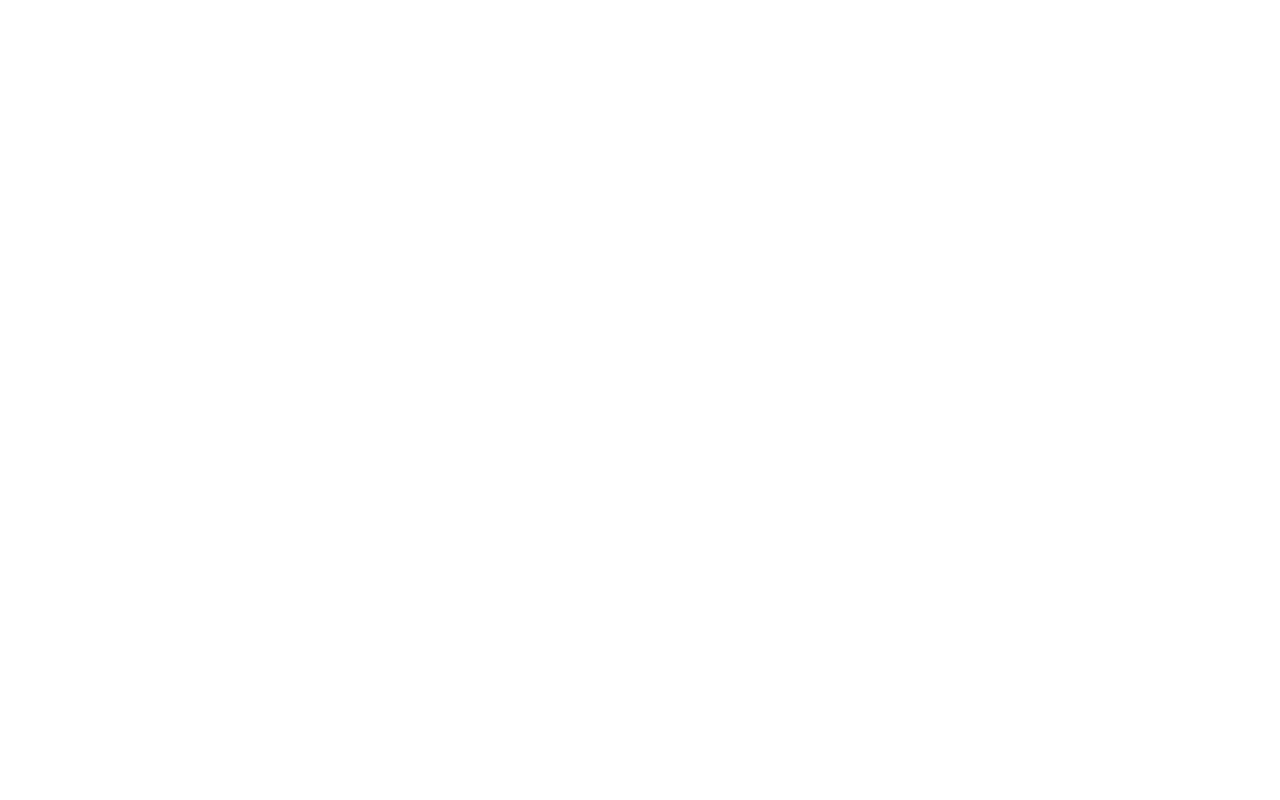
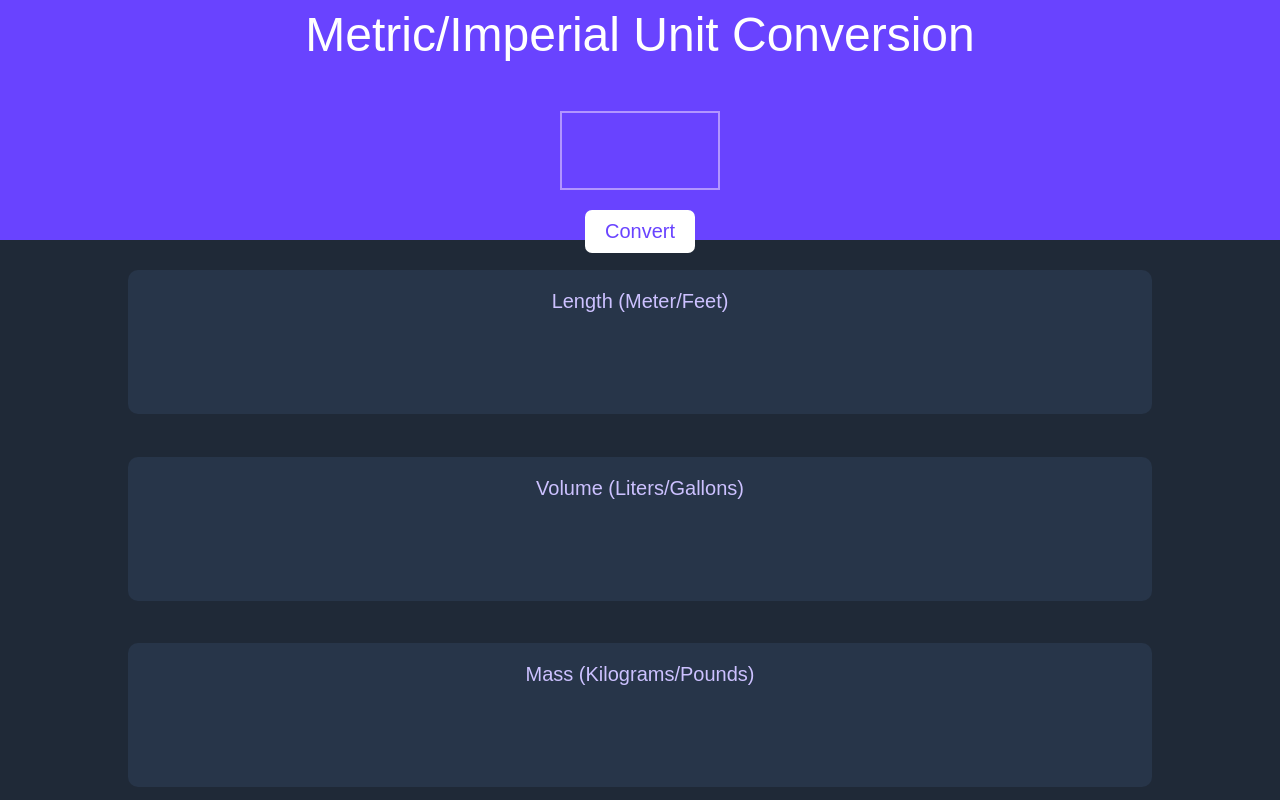
Before and after one commit to MohamedAshrafff/Unit_Converter, a plain HTML site: page index.html in a window 1280 px wide. Drawn offline with nearby package versions, Linux system fonts and the light colour scheme.

Commit message:
Updated Calculations
Updated calculations and design

```diff
--- a/index.css
+++ b/index.css
@@ -1,3 +1,77 @@
 body {
     margin: 0;
+    font-size: 20px;
+    font-family: sans-serif;
+    box-sizing: border-box;
 }
+
+.container {
+    height: 30%;
+    background-color: #6943FF;
+    display: flex;
+    justify-content: center;
+    flex-direction: column;
+    align-items: center;
+    margin: 0;
+}
+
+.container p {
+    color: white;
+    text-align: center;
+    margin-top: 20px;
+    font-size: 3rem;
+}
+
+input {
+    text-align: center;
+    background-color: transparent;
+    border: 2px solid #B295FF;
+    height: 5rem;
+    width: 10rem;
+    font-size: 3rem;
+    font-weight: bold;
+    color: white;
+    padding: 10px;
+    margin-bottom: 20px;
+}
+
+button {
+    background-color: #FFFFFF;
+    color: #6943FF;
+    padding: 10px 20px;
+    font-weight: 100;
+    border-radius: 7px;
+    -webkit-border-radius: 7px;
+    -moz-border-radius: 7px;
+    -ms-border-radius: 7px;
+    -o-border-radius: 7px;
+    border: none;
+    cursor: pointer;
+}
+
+.results {
+    height: 70%;
+    background-color: #1F2937;
+    display: flex;
+    justify-content: center;
+    flex-wrap: wrap;
+}
+
+.results div {
+    background-color: #273549;
+    width: 80%;
+    height: 9rem;
+    text-align: center;
+    border-radius: 10px;
+    -webkit-border-radius: 10px;
+    -moz-border-radius: 10px;
+    -ms-border-radius: 10px;
+    -o-border-radius: 10px;
+    margin-top: 30px;
+    color: white;
+}
+
+.head {
+    color: #CCC1FF;
+    padding-bottom: 10px;
+}
--- a/index.html
+++ b/index.html
@@ -1,8 +1,31 @@
 <html>
-    <head><link rel="stylesheet" href="https://cdnjs.cloudflare.com/ajax/libs/normalize/8.0.1/normalize.css">
-        <link rel="stylesheet" href="index.css">
-    </head>
-    <body>
-        <script src="index.js"></script>
-    </body>
+
+<head>
+    <link rel="stylesheet" href="https://cdnjs.cloudflare.com/ajax/libs/normalize/8.0.1/normalize.css">
+    <link rel="stylesheet" href="index.css">
+</head>
+
+<body>
+    <div class="container">
+        <p>Metric/Imperial Unit Conversion</p>
+        <input type="text" id="input-btn">
+        <button id="convert-btn">Convert</button>
+    </div>
+    <div class="results">
+        <div>
+            <p class="head">Length (Meter/Feet)</p>
+            <p id="res1"></p>
+        </div>
+        <div>
+            <p class="head">Volume (Liters/Gallons)</p>
+            <p id="res2"></p>
+        </div>
+        <div>
+            <p class="head">Mass (Kilograms/Pounds)</p>
+            <p id="res3"></p>
+        </div>
+    </div>
+    <script src="index.js"></script>
+</body>
+
 </html>
--- a/index.js
+++ b/index.js
@@ -3,3 +3,51 @@
 1 liter = 0.264 gallon
 1 kilogram = 2.204 pound
 */
+const lengthRes1 = document.getElementById("res1")
+const lengthRes2 = document.getElementById("res2")
+const lengthRes3 = document.getElementById("res3")
+const inputBtn = document.getElementById("input-btn")
+const convertBtn = document.getElementById("convert-btn")
+//variables used in calculations
+const feet = 3.281
+const liter = 0.264
+const kilogram = 2.204
+
+let valueEntered = 0
+
+convertBtn.addEventListener("click", function () {
+    valueEntered = inputBtn.value
+    displayLength()
+    displayVolume()
+    displayMass()
+})
+
+function displayLength() {
+    lengthRes1.textContent = ""
+    let mToF = valueEntered * feet
+    let fToM = valueEntered / feet
+    lengthRes1.textContent += `
+    ${valueEntered} meters = ${mToF.toFixed(3)} feet |
+    ${valueEntered} feet = ${fToM.toFixed(3)} meters
+    `
+}
+
+function displayVolume() {
+    lengthRes2.textContent = ""
+    let lToG = valueEntered * liter
+    let gToL = valueEntered / liter
+    lengthRes2.textContent += `
+    ${valueEntered} Liters = ${lToG.toFixed(3)} gallons |
+    ${valueEntered} gallon = ${gToL.toFixed(3)} liters
+    `
+}
+
+function displayMass() {
+    lengthRes3.textContent = ""
+    let lToG = valueEntered * kilogram
+    let gToL = valueEntered / kilogram
+    lengthRes3.textContent += `
+    ${valueEntered} kilos = ${lToG.toFixed(3)} pounds |
+    ${valueEntered} pounds = ${gToL.toFixed(3)} kilos
+    `
+}
```
Also changed, not shown: 1 other file.
